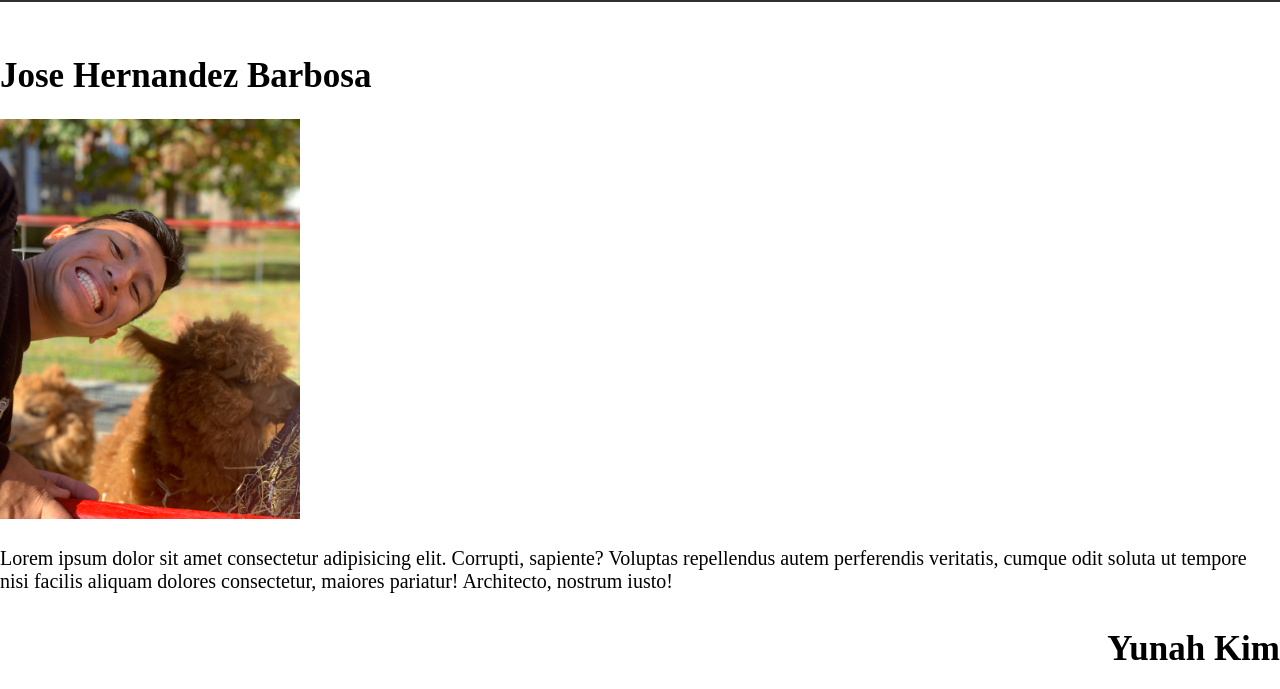
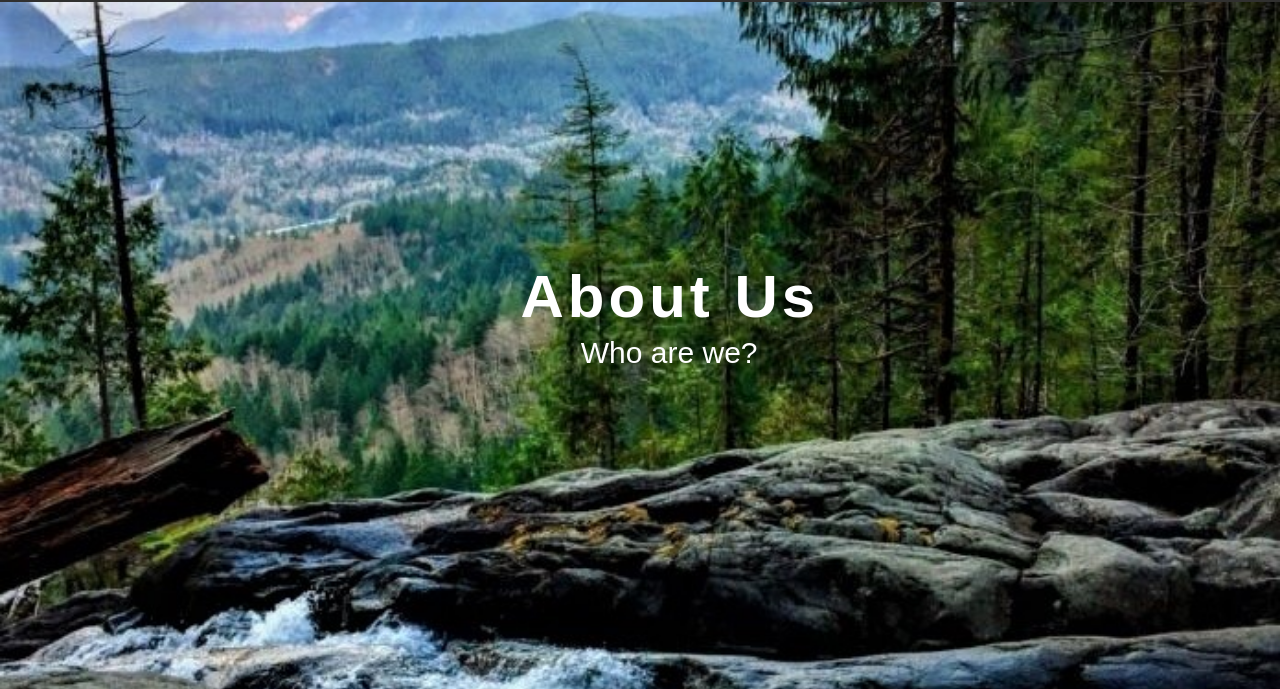
Before and after one commit to kimmyunah/gdsTeamProject2, a plain HTML site: page contact.html in a window 1280 px wide. Shown: the part 58-747 px from the top of the page. Drawn offline with Linux system fonts and the light colour scheme.

Commit message:
contact page style

```diff
--- a/contact.html
+++ b/contact.html
@@ -29,7 +29,17 @@
         </a>
     </header>
 
-<br><br><br>
+
+
+    <div class="intro">
+        <img src= "backgroundintro-landscape.jpg" alt="background image" style="width:100%;" style="height:100%;">
+            <div class="centered"><strong>About Us</strong></div>
+            <div class="below">Who are we?</div>
+        </div>
+    </div>
+
+<br><br>
+
 
         <div class="bioContent1">
             <h1><strong>Jose Hernandez Barbosa</strong></h1>
@@ -112,5 +122,9 @@
     </div>
 
 <br><br>
+
+    </div>
+
+
 </body>
 </html>
--- a/style.css
+++ b/style.css
@@ -1,12 +1,3 @@
-
-
-.bioContent2 {
-    position: relative;
-    right: 100;
-    left:0;
-
-}
-
 @import url('https://fonts.googleapis.com/css2?family=Montserrat&display=swap');
 /* Start of style for the header */
 * {
@@ -228,6 +219,31 @@ button:hover{
 /* End of Style for footer */
 
 /* style for contact page */
+
+.intro {
+    position: relative;
+    text-align: center;
+    color: white;
+}
+
+.centered {
+    position: absolute;
+    top: 40%;
+    left: 50%;
+    transform: translate(-40%,-50%);
+    font-size: 60px;
+    font-family: "monserrat", sans-serif;
+    letter-spacing: .25rem;
+}
+
+.below {
+    position: absolute;
+    top: 48%;
+    left: 52%;
+    transform: translate(-48%,-52%);
+    font-size: 30px;
+    font-family: "monserrat", sans-serif;
+}
 h1 {
     font-size: 35px;
 }
@@ -250,7 +266,6 @@ h1 {
 
 .bio-jose {
     width: 300px;
-    style="float:right"
 }
 
 .bio-yunah {
```
Also changed, not shown: backgroundintro-landscape.jpg (added), road.jpg (deleted).
